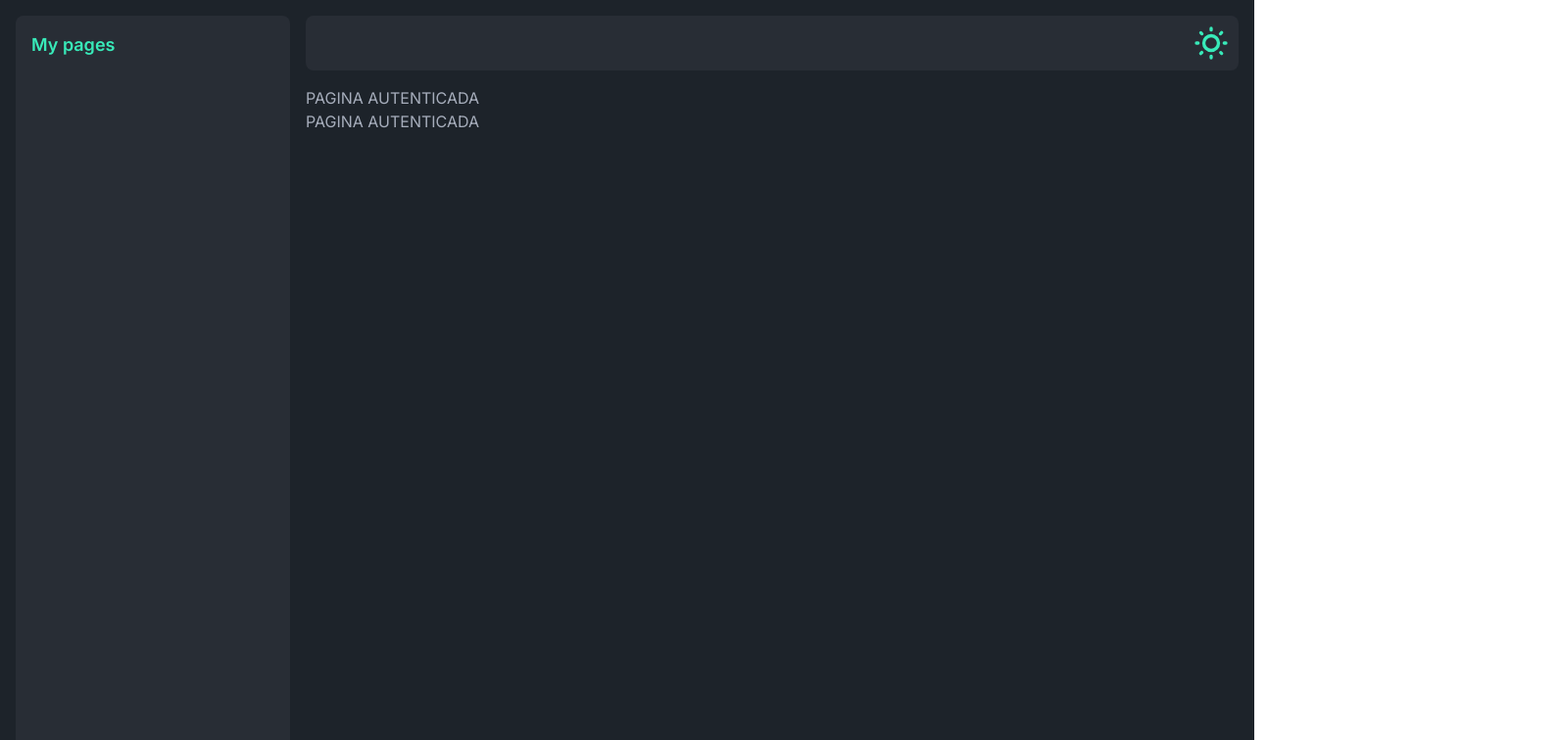
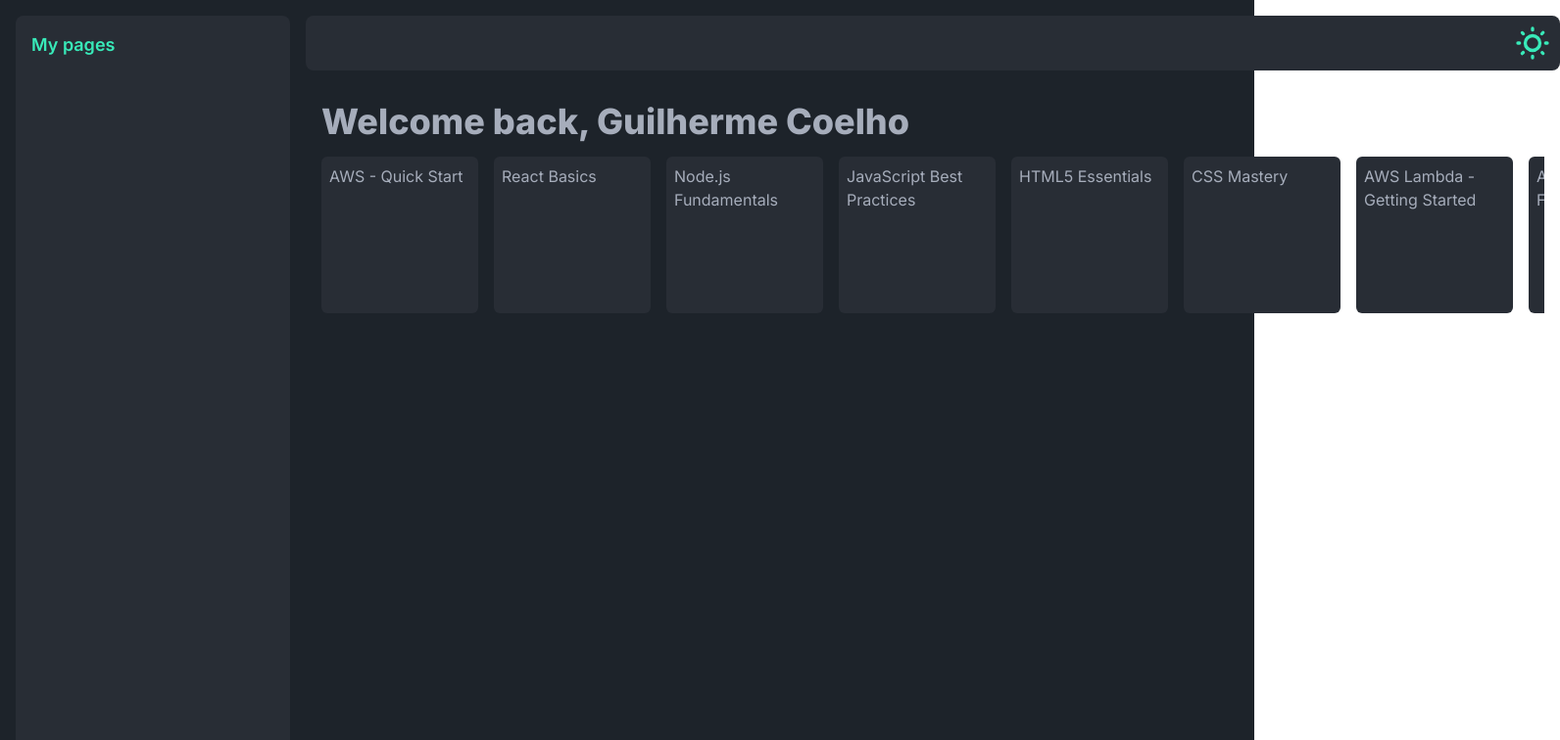
Before and after one commit to guicoelhodev/take-note, a Next.js app: page /auth/home in a window 1280 px wide. Shown: the top 756 px of the page at 98% size, 1592 px wide, since content can reach past the window. Built offline with nearby package versions, Linux system fonts and the light colour scheme.

Commit message:
feat: add pageList ul

```diff
--- a/src/app/auth/home/page.tsx
+++ b/src/app/auth/home/page.tsx
@@ -1,13 +1,29 @@
+import { PageList } from "@/components/page/Home";
+export type TPageLink = { name: string; createdAt: string; href: string; }
+
+const pageContentMock: TPageLink[] = [
+  { name: "AWS - Quick Start", createdAt: "2024-05-15T08:00:00Z", href: "/" },
+  { name: "React Basics", createdAt: "2024-05-14T10:30:00Z", href: "/" },
+  { name: "Node.js Fundamentals", createdAt: "2024-05-13T14:45:00Z", href: "/" },
+  { name: "JavaScript Best Practices", createdAt: "2024-05-12T17:20:00Z", href: "/" },
+  { name: "HTML5 Essentials", createdAt: "2024-05-11T09:10:00Z", href: "/" },
+  { name: "CSS Mastery", createdAt: "2024-05-10T11:55:00Z", href: "/" },
+  { name: "AWS Lambda - Getting Started", createdAt: "2024-05-09T16:30:00Z", href: "/" },
+  { name: "Angular Framework", createdAt: "2024-05-08T12:20:00Z", href: "/" },
+  { name: "Docker for Web Developers", createdAt: "2024-05-07T13:40:00Z", href: "/" },
+  { name: "Vue.js Crash Course", createdAt: "2024-05-06T15:25:00Z", href: "/" },
+  { name: "GraphQL Basics", createdAt: "2024-05-05T18:10:00Z", href: "/" },
+  { name: "Responsive Web Design", createdAt: "2024-05-04T20:50:00Z", href: "/" },
+];
+
 export default function Home() {
   return (
-    <div className='h-[200vh]'>
-      <h1>
-        PAGINA AUTENTICADA
-      </h1>
+    <div className='h-full flex flex-col p-4 gap-4'>
+      <article className="prose">
+        <h1>Welcome back, Guilherme Coelho</h1>
+      </article>
 
-      <h2>
-        PAGINA AUTENTICADA
-      </h2>
+      <PageList list={pageContentMock} />
     </div>
   )
 }
--- a/src/components/UI/Template.tsx
+++ b/src/components/UI/Template.tsx
@@ -10,11 +10,11 @@ export const Template: FC<TTemplate> = (props) => {
   const [theme, setTheme] = useState("dark");
   return (
     <div data-theme={theme} className="w-full transition-colors">
-      <section className="h-screen w-full mx-auto max-w-[1800px] min-h-screen flex gap-4 p-4">
-        <article className="p-4 rounded-lg w-full max-w-[280px] bg-secondary text-color">
+      <section className="h-screen w-full mx-auto min-h-screen grid grid-cols-[280px,1fr] gap-4 p-4">
+        <article className="p-4 rounded-lg w-full bg-secondary text-color">
           <p className="text-lg font-semibold">My pages</p>
         </article>
-        <div className="flex flex-col gap-4 items-stretch w-full h-full">
+        <div className="flex flex-col gap-4 items-stretch w-full">
           <nav className="flex justify-end w-full p-2 rounded-lg bg-secondary">
             <label className="swap swap-rotate text-color">
               <input
@@ -42,7 +42,7 @@ export const Template: FC<TTemplate> = (props) => {
             </label>
           </nav>
 
-          <main className="overflow-y-scroll">
+          <main className="overflow-y-auto h-full w-full max-w-[1280px] mx-auto">
             {props.children}
           </main>
         </div>
--- /dev/null
+++ b/src/components/page/Home/PageList.tsx
@@ -0,0 +1,21 @@
+'use client';
+
+import { TPageLink } from '@/app/auth/home/page';
+import Link from 'next/link';
+import { Children, FC, MutableRefObject, useRef } from 'react';
+
+type TPageList = {
+  list: TPageLink[]
+};
+
+export const PageList: FC<TPageList> = (props) => {
+  return (
+    <ul className="w-full flex gap-4 overflow-x-auto">
+      {Children.toArray(props.list.map(page => (
+        <Link href={page.href} className="p-2 rounded-md bg-secondary aspect-square w-40 h-40">
+          {page.name}
+        </Link>
+      )))}
+    </ul>
+  );
+};
--- /dev/null
+++ b/src/components/page/Home/index.ts
@@ -0,0 +1 @@
+export * from "./PageList";
```
